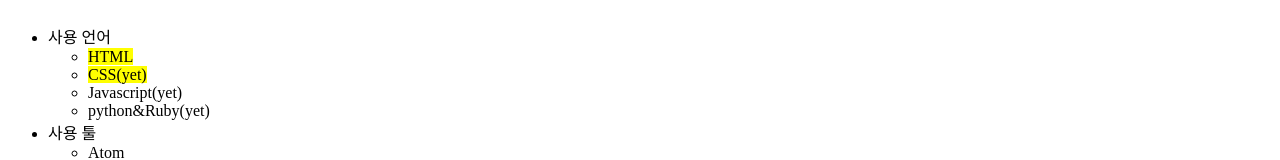
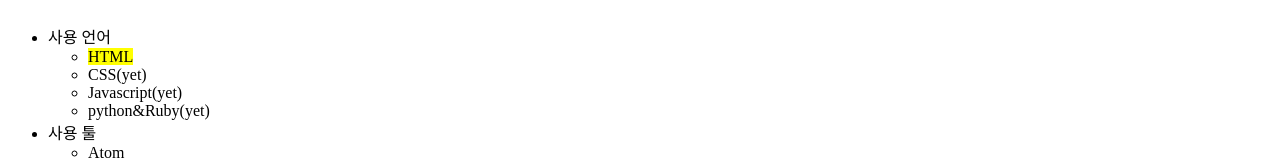
Before and after one commit to Chokoty/project_web1, a plain HTML site: page index.html in a window 1280 px wide. Shown: the part 753-913 px from the top of the page. Drawn offline with Linux system fonts and the light colour scheme.

Commit message:
Update index.html

```diff
--- a/index.html
+++ b/index.html
@@ -39,7 +39,7 @@
 			사용 언어
 			<ul>
 				<li><mark>HTML</mark></li>
-				<li><mark>CSS(yet)</li>
+				<li>CSS(yet)</li>
 				<li>Javascript(yet)</li>
 				<li>python&amp;Ruby(yet)</li>
 			</ul>
```
